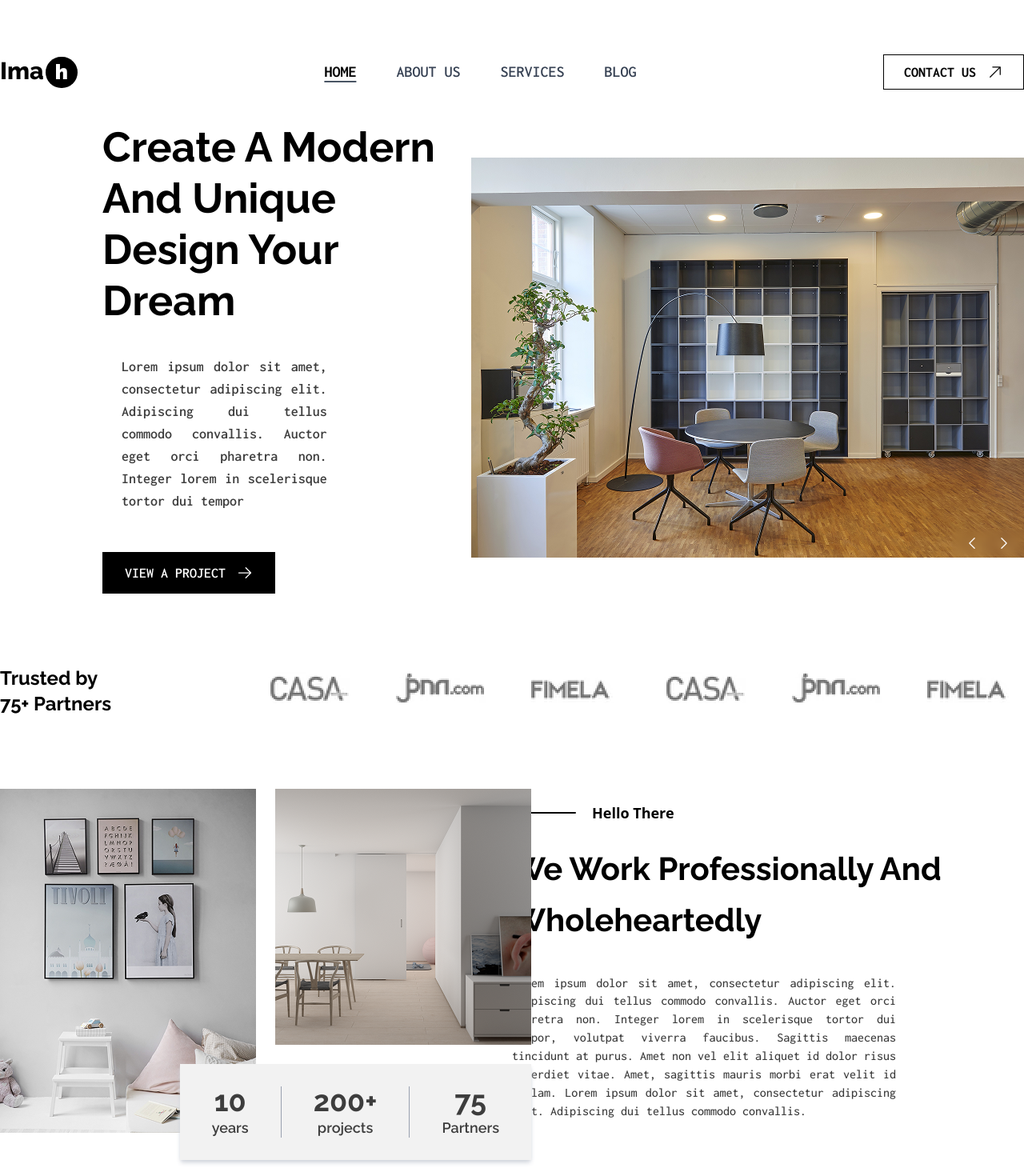
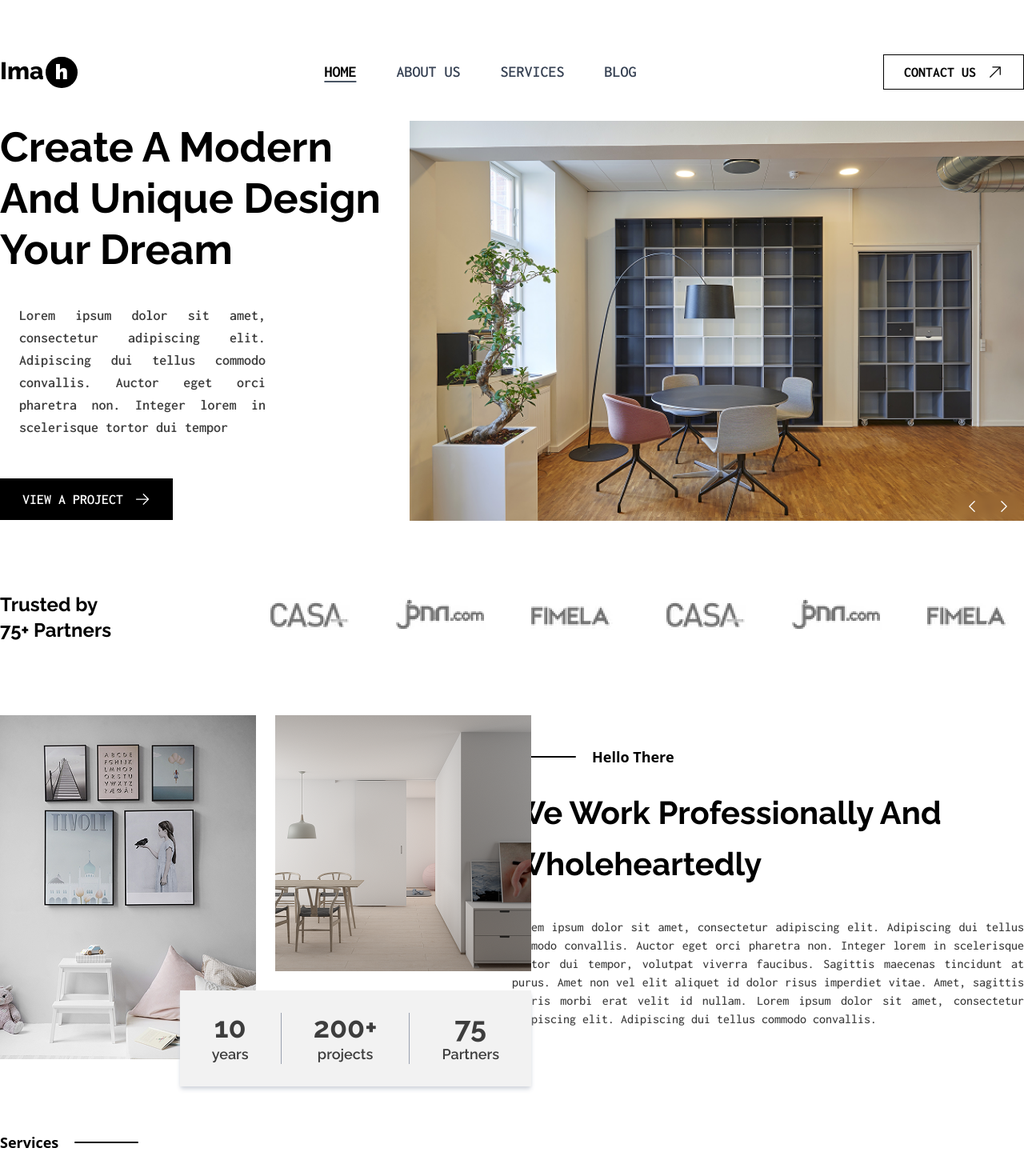
Before and after one commit to tannaznamdar/Architecture-Landing-Page, a React (Vite) app: page / in a window 1280 px wide. Shown: the top 1470 px of the page at 80% size. Built offline with nearby package versions, Linux system fonts and the light colour scheme.

Commit message:
Modify slider

```diff
--- a/src/components/footer/Footer.jsx
+++ b/src/components/footer/Footer.jsx
@@ -25,7 +25,7 @@ export default function Footer() {
   return (
     <footer className="bottom-0">
       <div className="bg-[#F2F2F2] lg:pt-[75px] pt-[50px] border-b-2 border-gray-200 lg:flex gap-3 px-[10%] ">
-        <div className="container mx-auto flex">
+        <div className="container mx-auto flex lg:flex-row flex-col">
           <div className="lg:w-2/6 mb-[50px] lg:mb-0">
             <FooterLogo />
             <p className="pt-6 lg:pr-20 pr-0 font-medium font-inconsolata md:text-[16px] text-sm text-[#3D3D3D] text-justify border-b border-gray-300 lg:border-b-0 pb-[35px] lg:pb-0">
--- a/src/views/HomePage.jsx
+++ b/src/views/HomePage.jsx
@@ -162,7 +162,7 @@ export default function HomePage() {
   return (
     <>
       {/* project-slider */}
-      <div className="lg:w-[90%] ml-auto lg:mb-[90px] mb-[50px]">
+      <div className="container mx-auto lg:mb-[90px] mb-[50px] ">
         <div className="flex lg:flex-row flex-col items-center">
             <div className="lg:w-2/5 w-full">
               <div className="pr-5 w-full">
@@ -185,7 +185,7 @@ export default function HomePage() {
               </div>
           </div>
 
-          <div className="lg:w-3/5 w-full">
+          <div className="lg:absolute lg:right-0 lg:w-3/5 w-full">
             <ImageSwiper projectImg={projectImg} />
           </div>
         </div>
@@ -248,7 +248,7 @@ export default function HomePage() {
             <h2 className="md:text-[40px] text-2xl font-raleway font-bold lg:leading-16 capitalize md:mb-9 mb-4">
               We work professionally and wholeheartedly
             </h2>
-            <p className="font-inconsolata font-medium text-[#3D3D3D] md:text-[16px] text-sm text-justify lg:pr-40 pr-6">
+            <p className="font-inconsolata font-medium text-[#3D3D3D] md:text-[16px] text-sm text-justify lg:mr-0 mr-6">
               Lorem ipsum dolor sit amet, consectetur adipiscing elit.
               Adipiscing dui tellus commodo convallis. Auctor eget orci pharetra
               non. Integer lorem in scelerisque tortor dui tempor, volutpat
@@ -318,7 +318,7 @@ export default function HomePage() {
         <figure className="lg:h-[400px] h-[308px] w-full">
           <img className="w-full h-full object-cover" src={image8} alt="#" />
         </figure>
-        <div className="container mx-auto lg:px-0 px-6" >
+        <div className="container mx-auto lg:px-0 px-6">
           <div className=" absolute top-[20%] lg:w-1/4 md:w-2/4 w-2/3">
             <h2 className="font-bold font-raleway text-[#3D3D3D] lg:text-[40px] text-2xl mb-6">
               Have A Question ? Start Consultation Now
```
Lines whose indentation alone changed are shown as unchanged.
